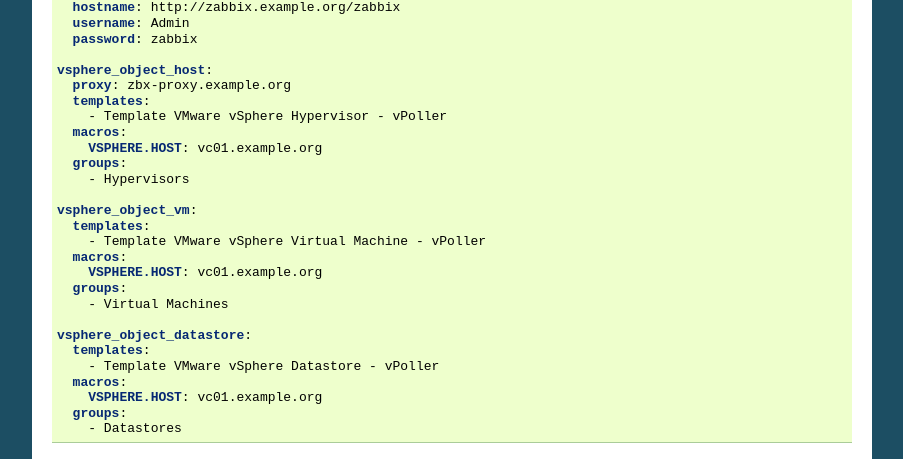
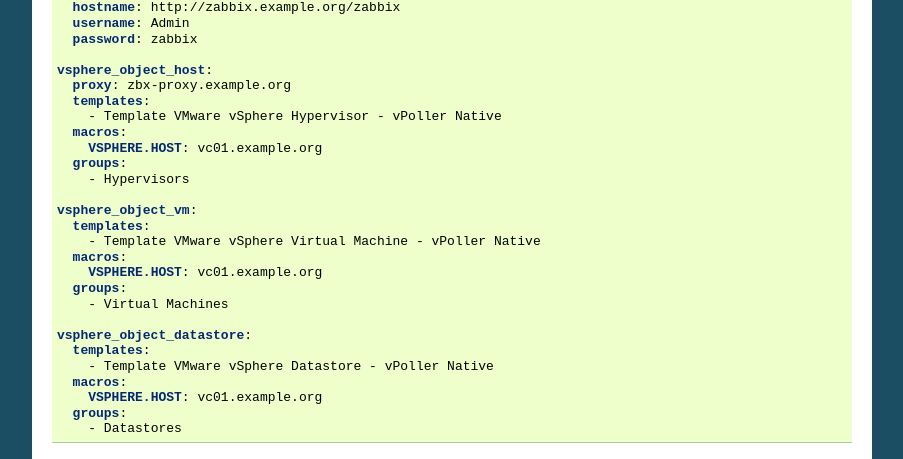
Before and after one commit to dnaeon/py-vpoller, a Sphinx documentation site: the page built from docs/vpoller-zabbix.rst, in a window 1280 px wide and 900 px high, scrolled down 6176 px. Shown: the part 151-610 px from the top of the window, without its empty margins (198-1101 px from the left). Built offline with Sphinx 7.4.7, drawn with Linux system fonts in a browser that asks for light colours.

Commit message:
Encourage the use of native vPoller support for Zabbix instead of externalscripts

```diff
--- a/docs/vpoller-zabbix.rst
+++ b/docs/vpoller-zabbix.rst
@@ -408,7 +408,7 @@
    vsphere_object_host:
      proxy: zbx-proxy.example.org
      templates:
-       - Template VMware vSphere Hypervisor - vPoller
+       - Template VMware vSphere Hypervisor - vPoller Native
      macros:
        VSPHERE.HOST: vc01.example.org
      groups:
@@ -416,7 +416,7 @@
 
    vsphere_object_vm:
      templates:
-       - Template VMware vSphere Virtual Machine - vPoller
+       - Template VMware vSphere Virtual Machine - vPoller Native
      macros:
        VSPHERE.HOST: vc01.example.org
      groups:
@@ -424,7 +424,7 @@
 
    vsphere_object_datastore:
      templates:
-       - Template VMware vSphere Datastore - vPoller
+       - Template VMware vSphere Datastore - vPoller Native
      macros:
        VSPHERE.HOST: vc01.example.org
      groups:
--- a/src/zabbix/vsphere-import/zabbix-vsphere-import.yaml
+++ b/src/zabbix/vsphere-import/zabbix-vsphere-import.yaml
@@ -15,7 +15,7 @@
   vsphere_object_host:
     proxy: zbx-proxy.example.org
     templates:
-      - Template VMware vSphere Hypervisor - vPoller with C client
+      - Template VMware vSphere Hypervisor - vPoller Native
     macros:
       VSPHERE.HOST: vc01.example.org
     groups:
@@ -23,7 +23,7 @@
 
   vsphere_object_vm:
     templates:
-      - Template VMware vSphere Virtual Machine - vPoller with C client
+      - Template VMware vSphere Virtual Machine - vPoller Native
     macros:
       VSPHERE.HOST: vc01.example.org
     groups:
@@ -31,7 +31,7 @@
 
   vsphere_object_datastore:
     templates:
-      - Template VMware vSphere Datastore - vPoller with C client
+      - Template VMware vSphere Datastore - vPoller Native
     macros:
       VSPHERE.HOST: vc01.example.org
     groups:
```
